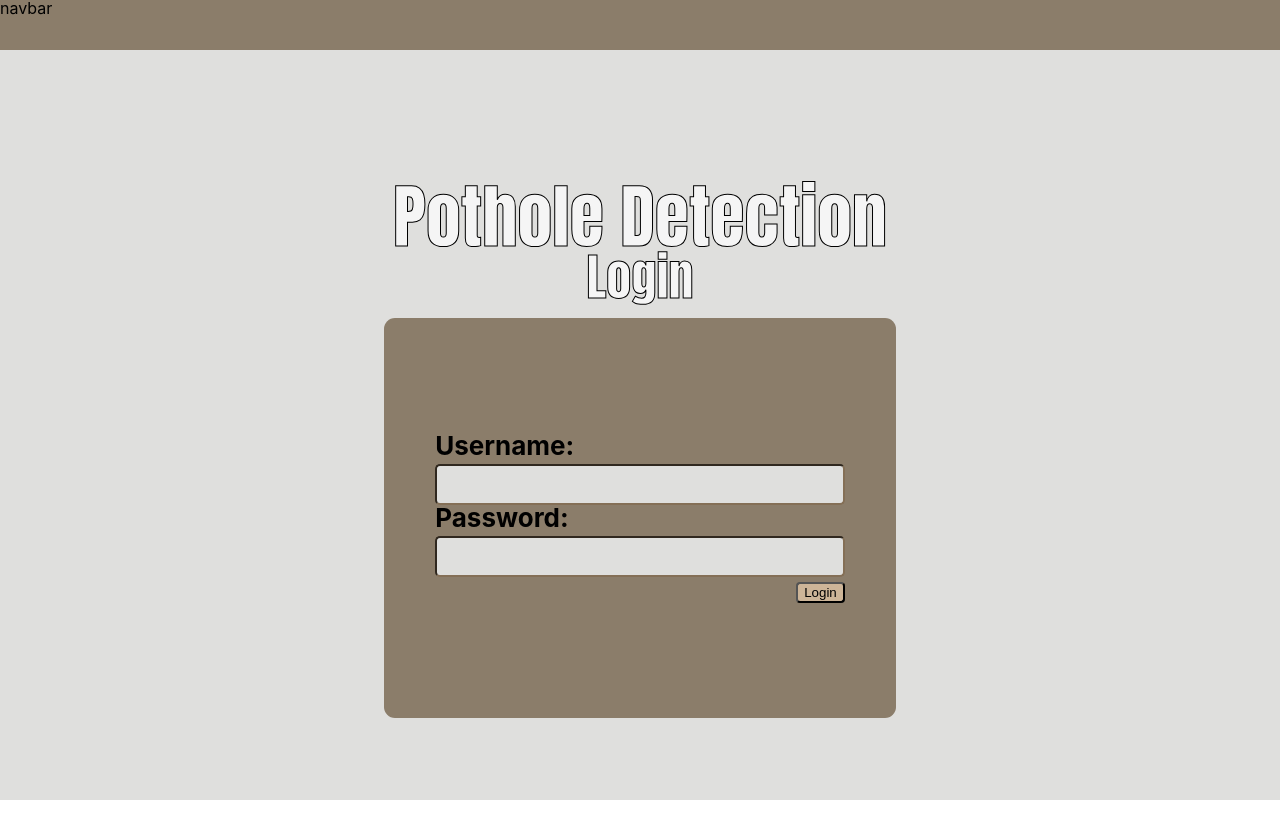
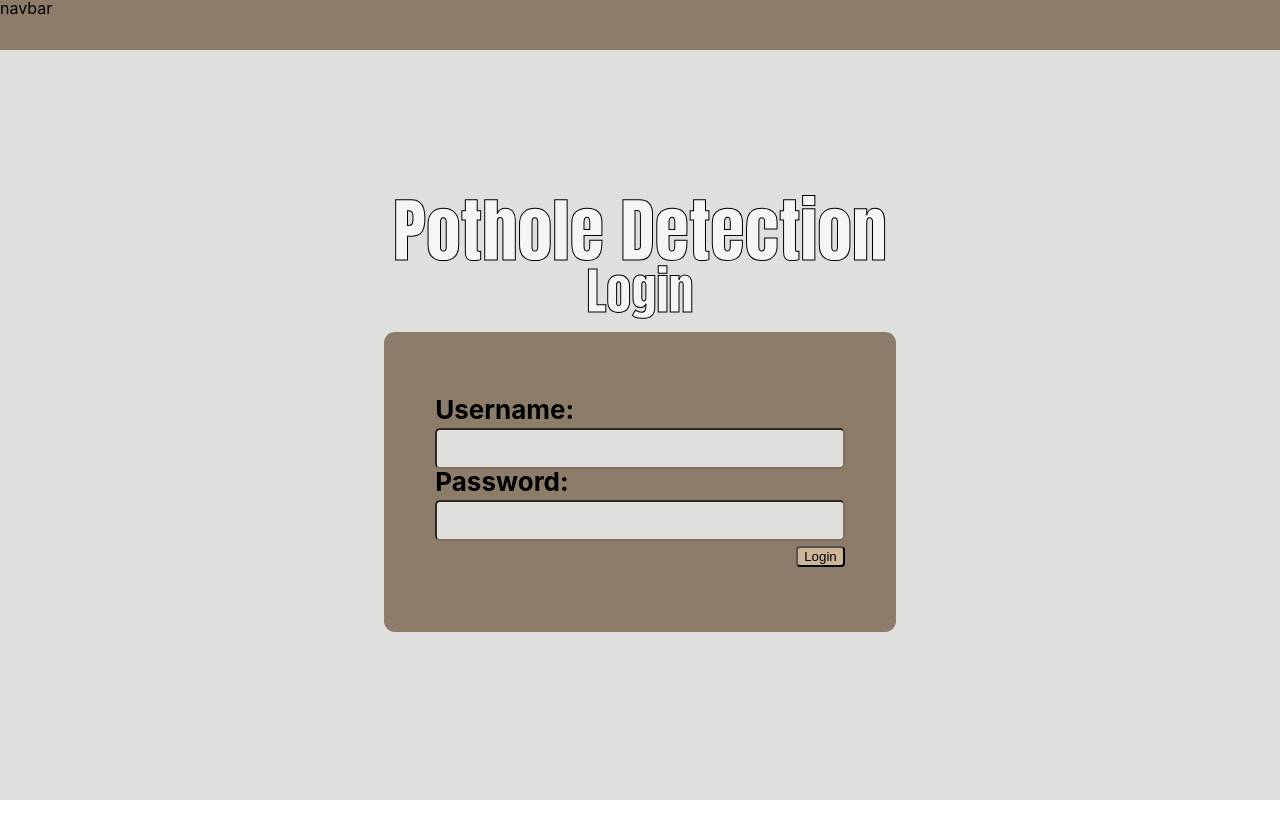
Before and after one commit to Dranelmek/ECS7019U-Advanced_Group_Project, a React (Create React App) app in the folder Frontend/councilSite/frontend/: page /login in a window 1280 px wide. Shown: the top 838 px of the page. After the commit the page ends 800 px from the top, so only its background shows below. Built offline with nearby package versions, Linux system fonts and the light colour scheme.

Commit message:
minor css updates and localisation changes

```diff
--- a/Frontend/councilSite/frontend/src/components/App.js
+++ b/Frontend/councilSite/frontend/src/components/App.js
@@ -6,14 +6,10 @@ function App() {
   return (
     <div className="App">
       <Navbar />
-      <header className="App-header">
-        <div className="Page-title">
-          <p className="Login-title">Pothole Detection</p>
-          <p className="Login-subtitle">Login</p>
-        </div>
 
-        <Login />
-      </header>
+
+
+      <Login />
     </div>
   );
 }
--- a/Frontend/councilSite/frontend/src/components/Login.js
+++ b/Frontend/councilSite/frontend/src/components/Login.js
@@ -2,6 +2,11 @@ import './styles/Login.css';
 
 function Login() {
     return (
+        <header className="App-header">
+            <div className="Page-title">
+            <p className="Login-title">Pothole Detection</p>
+            <p className="Login-subtitle">Login</p>
+            </div>
             <div className="Login-form-container">
                 <form className="Login-form">
                     <label for="username" >Username:</label><br/>
@@ -11,6 +16,7 @@ function Login() {
                     <input type="submit" value="Login" className="Login-button"/>
                 </form>
             </div>
+        </header>
     );
 }
 
--- a/Frontend/councilSite/frontend/src/components/styles/App.css
+++ b/Frontend/councilSite/frontend/src/components/styles/App.css
@@ -4,13 +4,7 @@
 }
 
 .App-header {
-  height: 100%;
-  display: flex;
-  flex-direction: column;
-  align-items: center;
-  justify-content: center;
-  font-size: calc(10px + 2vmin);
-  color: black;
+  height: 91%;
 }
 
 .Page-title {
--- a/Frontend/councilSite/frontend/src/components/styles/Login.css
+++ b/Frontend/councilSite/frontend/src/components/styles/Login.css
@@ -1,10 +1,19 @@
+.App-header {
+    display: flex;
+    flex-direction: column;
+    align-items: center;
+    justify-content: center;
+    font-size: calc(10px + 2vmin);
+    color: black;
+  }
+
 .Login-form-container {
     background-color: rgb(139, 125, 106);
     border-radius: 11px;
     width: 40vw;
     min-width: 200px;
     height: 50%;
-    max-height: 50%;
+    max-height: 300px;
     min-height: 155px;
     display: flex;
     align-items: center;
--- a/Frontend/councilSite/frontend/src/components/styles/Navbar.css
+++ b/Frontend/councilSite/frontend/src/components/styles/Navbar.css
@@ -1,6 +1,6 @@
 .navbar {
     background-color: rgb(139, 125, 106);
-    height: 8%;
+    height: 7%;
     max-height: 50px;
     margin: auto;
     z-index: 100;
```
Lines whose indentation alone changed are shown as unchanged.
